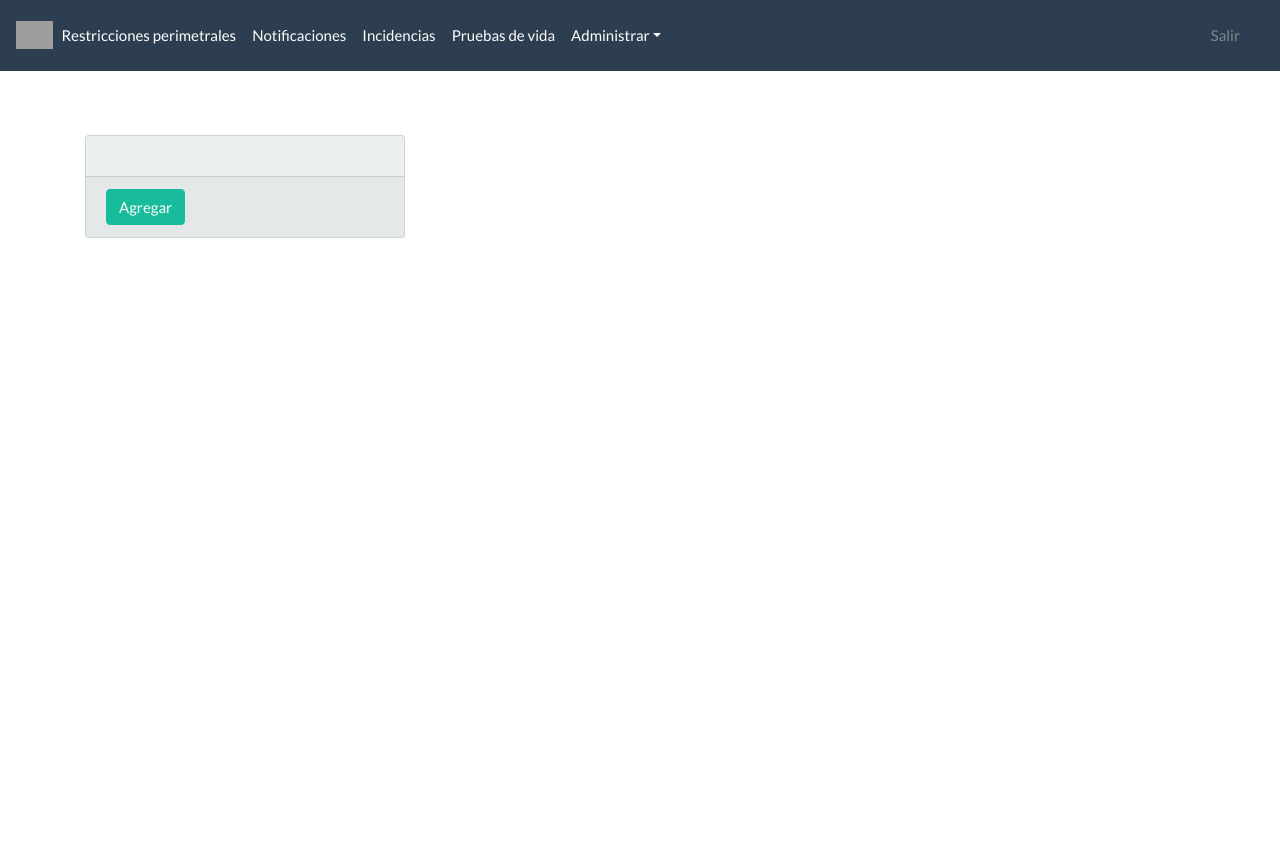
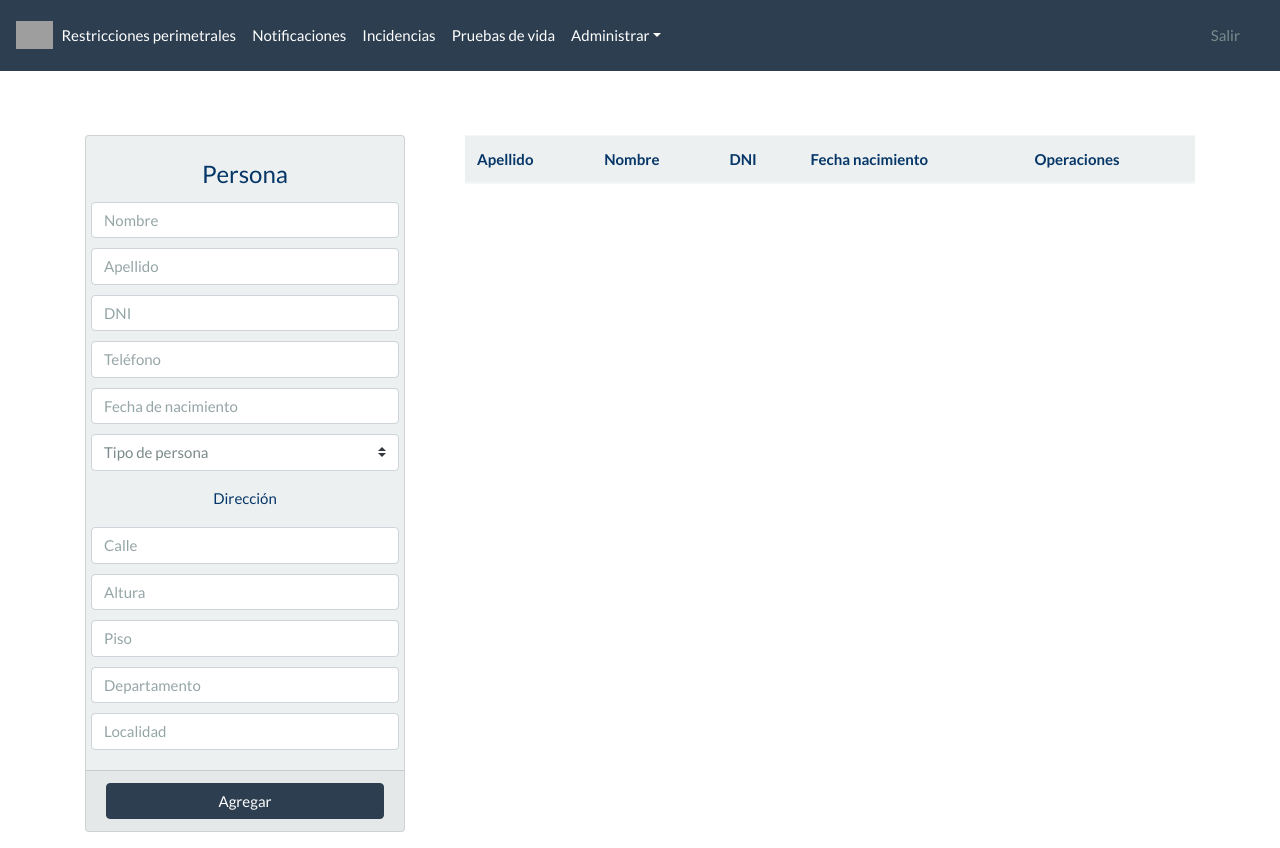
Before and after one commit to gfgrillo3/vdg-frontend, an Angular app: page /inicio/administrarPersonas in a window 1280 px wide. Before the commit the page ends 800 px from the top, so only its background shows below. Built offline with nearby package versions, Linux system fonts and the light colour scheme; grey boxes are pictures that could not be loaded.

Commit message:
form administrar persona

```diff
--- a/src/app/app.module.ts
+++ b/src/app/app.module.ts
@@ -17,6 +17,8 @@ import { AdministrarPersonasComponent } from './components/administrar-personas/
 
 import { FormsModule, ReactiveFormsModule } from '@angular/forms';
 import { HttpClientModule} from '@angular/common/http';
+import { FormPersonaComponent } from './components/administrar-personas/form-persona/form-persona.component';
+import { ListaPersonaComponent } from './components/administrar-personas/lista-persona/lista-persona.component';
 
 @NgModule({
   declarations: [
@@ -31,7 +33,9 @@ import { HttpClientModule} from '@angular/common/http';
     AdministracionComponent,
     AdministrarRestriccionesComponent,
     AdministrarUsuariosComponent,
-    AdministrarPersonasComponent
+    AdministrarPersonasComponent,
+    FormPersonaComponent,
+    ListaPersonaComponent
   ],
   imports: [
     BrowserModule,
--- a/src/app/components/administrar-personas/administrar-personas.component.css
+++ b/src/app/components/administrar-personas/administrar-personas.component.css
@@ -1,3 +1,4 @@
 .container{
     margin-top: 5%;
+    color: #053667;
 }
--- a/src/app/components/administrar-personas/administrar-personas.component.html
+++ b/src/app/components/administrar-personas/administrar-personas.component.html
@@ -1,15 +1,10 @@
 <div class="container">
-    <div class="formUsuario">
-        <div class="card bg-light mb-3" style="max-width: 20rem;">
-            <div class="card-body">
-
-            </div>
-            <div class="card-footer">
-                <button class="btn btn-success">Agregar</button>
-            </div>
+    <div class="row">
+        <div class="col-4">
+            <app-form-persona></app-form-persona>
+        </div>
+        <div class="col">
+            <app-lista-persona></app-lista-persona>
         </div>
     </div>
-    <div class="listaUsuarios">
-
-    </div>
 </div>
--- /dev/null
+++ b/src/app/components/administrar-personas/form-persona/form-persona.component.css
@@ -0,0 +1,7 @@
+.row{
+    margin-top: 10px;
+}
+
+.card{
+    text-align: center
+}
--- /dev/null
+++ b/src/app/components/administrar-personas/form-persona/form-persona.component.html
@@ -0,0 +1,50 @@
+<div class="card bg-light mb-3" style="max-width: 20rem;">
+    <div class="card-body">
+        <legend>Persona</legend>
+        <form #personaForm="ngForm">
+            <div class="row">
+                <input class="form-control" type="text" name="nombre" placeholder="Nombre">
+            </div>
+            <div class="row">
+                <input class="form-control" type="text" name="apellido" placeholder="Apellido">
+            </div>
+            <div class="row">
+                <input class="form-control" type="text" name="dni" placeholder="DNI">
+            </div>
+            <div class="row">
+                <input class="form-control" type="text" name="telefono" placeholder="Teléfono">
+            </div>
+            <div class="row">
+                <input class="form-control" type="text" name="fechaNacimiento" placeholder="Fecha de nacimiento">
+            </div>
+            <div class="row">
+                <div class="form-group btn-block">
+                    <select class="custom-select">
+                        <option selected="">Tipo de persona</option>
+                        <option value="1">VICTIMARIO</option>
+                        <option value="2">DAMNIFICADA</option>
+                    </select>
+                </div>
+            </div>
+            <label>Dirección</label>
+            <div class="row">
+                <input class="form-control" type="text" name="calle" placeholder="Calle">
+            </div>
+            <div class="row">
+                <input class="form-control" type="text" name="altura" placeholder="Altura">
+            </div>
+            <div class="row">
+                <input class="form-control" type="text" name="piso" placeholder="Piso">
+            </div>
+            <div class="row">
+                <input class="form-control" type="text" name="departamento" placeholder="Departamento">
+            </div>
+            <div class="row">
+                <input class="form-control" type="text" name="localidad" placeholder="Localidad">
+            </div>
+        </form>
+    </div>
+    <div class="card-footer">
+        <button class="btn btn-primary btn-block">Agregar</button>
+    </div>
+</div>
--- /dev/null
+++ b/src/app/components/administrar-personas/form-persona/form-persona.component.ts
@@ -0,0 +1,15 @@
+import { Component, OnInit } from '@angular/core';
+
+@Component({
+  selector: 'app-form-persona',
+  templateUrl: './form-persona.component.html',
+  styleUrls: ['./form-persona.component.css']
+})
+export class FormPersonaComponent implements OnInit {
+
+  constructor() { }
+
+  ngOnInit() {
+  }
+
+}
--- /dev/null
+++ b/src/app/components/administrar-personas/lista-persona/lista-persona.component.css
@@ -0,0 +1,3 @@
+.table{
+    color: #053667;
+}
--- /dev/null
+++ b/src/app/components/administrar-personas/lista-persona/lista-persona.component.html
@@ -0,0 +1,14 @@
+<table class="table table-light">
+    <thead>
+        <tr>
+            <th scope="col">Apellido</th>
+            <th scope="col">Nombre</th>
+            <th scope="col">DNI</th>
+            <th scope="col">Fecha nacimiento</th>
+            <th scope="col">Operaciones</th>
+        </tr>
+    </thead>
+    <tbody>
+
+    </tbody>
+</table>
--- /dev/null
+++ b/src/app/components/administrar-personas/lista-persona/lista-persona.component.ts
@@ -0,0 +1,15 @@
+import { Component, OnInit } from '@angular/core';
+
+@Component({
+  selector: 'app-lista-persona',
+  templateUrl: './lista-persona.component.html',
+  styleUrls: ['./lista-persona.component.css']
+})
+export class ListaPersonaComponent implements OnInit {
+
+  constructor() { }
+
+  ngOnInit() {
+  }
+
+}
--- a/src/app/components/administrar-usuarios/administrar-usuarios.component.css
+++ b/src/app/components/administrar-usuarios/administrar-usuarios.component.css
@@ -14,3 +14,7 @@
 .table{
     color: #053667;
 }
+
+.label{
+    margin-top: 15px;
+}
--- a/src/app/components/administrar-usuarios/administrar-usuarios.component.html
+++ b/src/app/components/administrar-usuarios/administrar-usuarios.component.html
@@ -1,5 +1,6 @@
 <div class="container">
     <div class="row">
+
         <div class="col-4">
             <div class="card bg-light mb-3" style="max-width: 20rem;">
                 <div class="card-body">
@@ -10,14 +11,13 @@
                                 [(ngModel)]="usuarioService.usuarioSeleccionado.email">
                         </div>
                         <div class="row">
-                            <div class="form-group">
+                                <div class="form-group btn-block">
                                 <select class="form-control">
                                     <option>SUPERVISOR</option>
                                     <option>ADMINISTRATIVO</option>
                                 </select>
                             </div>
                         </div>
-
                     </form>
                 </div>
                 <div class="card-footer">
@@ -25,6 +25,7 @@
                 </div>
             </div>
         </div>
+
         <div class="col">
             <table class="table table-light">
                 <thead>
@@ -50,5 +51,6 @@
                 </tbody>
             </table>
         </div>
+
     </div>
 </div>
```
Also changed, not shown: 2 other files (tests, documents, lock files or other folders).
